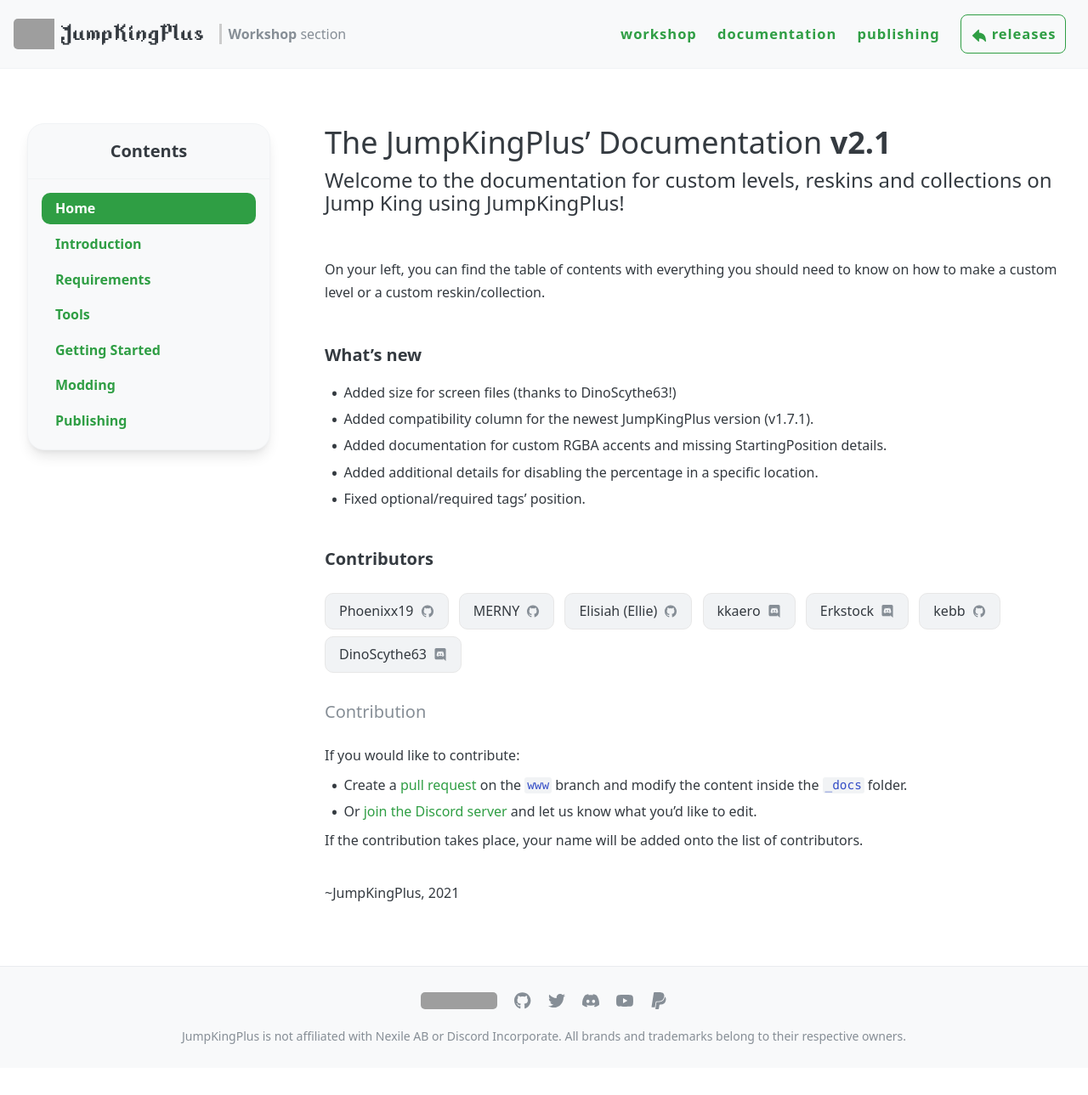
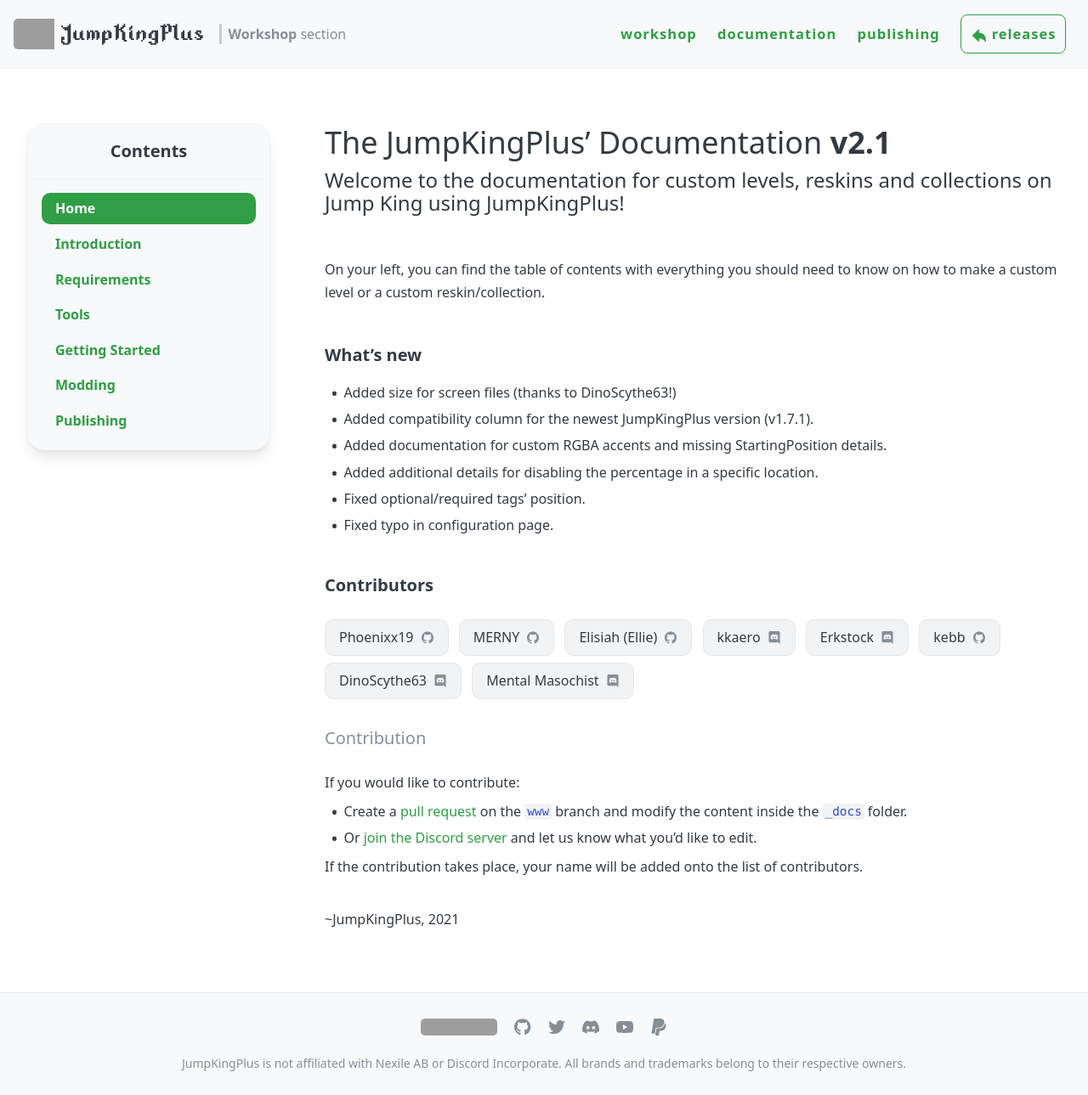
Before and after one commit to YutaGoto/JumpKingPlus.github.io, a Jekyll site: the page built from _docs/index.md, in a window 1280 px wide and 1289 px high. Shown: the whole window at 85% size. Built offline with Jekyll 4.4.1, drawn with Linux system fonts in a browser that asks for light colours; nearby versions of some CDN libraries; grey boxes are pictures that could not be loaded.

Commit message:
Update index.md

```diff
--- a/_docs/index.md
+++ b/_docs/index.md
@@ -18,7 +18,8 @@
 - Added compatibility column for the newest JumpKingPlus version (v1.7.1).
 - Added documentation for custom RGBA accents and missing StartingPosition details.
 - Added additional details for disabling the percentage in a specific location.
-- Fixed optional/required tags' position.<!-- more -->
+- Fixed optional/required tags' position.
+- Fixed typo in configuration page.<!-- more -->
 
 ### Contributors
 
@@ -30,6 +31,7 @@
     {% include contributor.html name="Erkstock" source="discord" %}
     {% include contributor.html name="kebb" source="github" %}
     {% include contributor.html name="DinoScythe63" source="discord" %}
+    {% include contributor.html name="Mental Masochist" source="discord" %}
 </ul>
 
 #### Contribution
```
